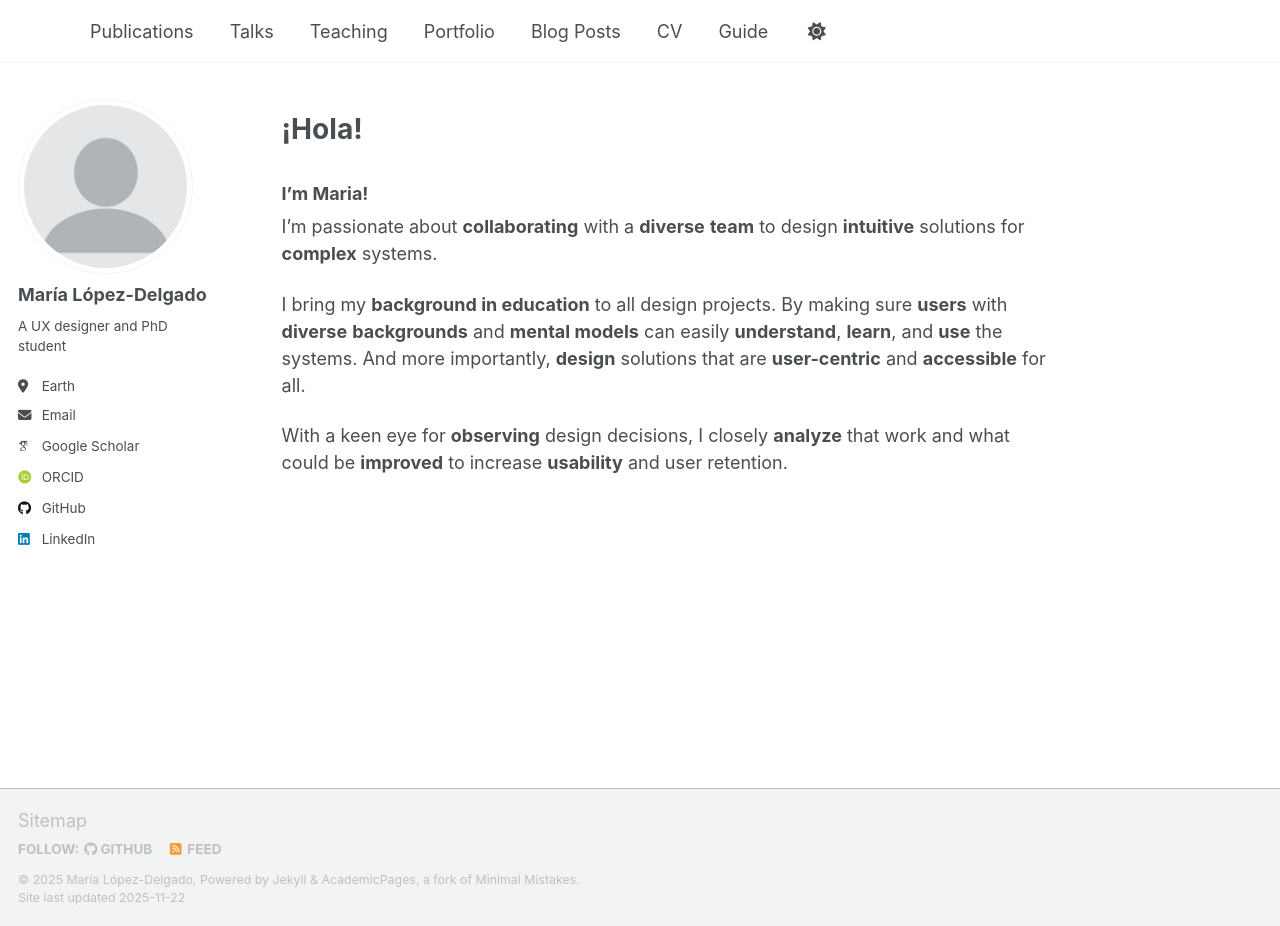
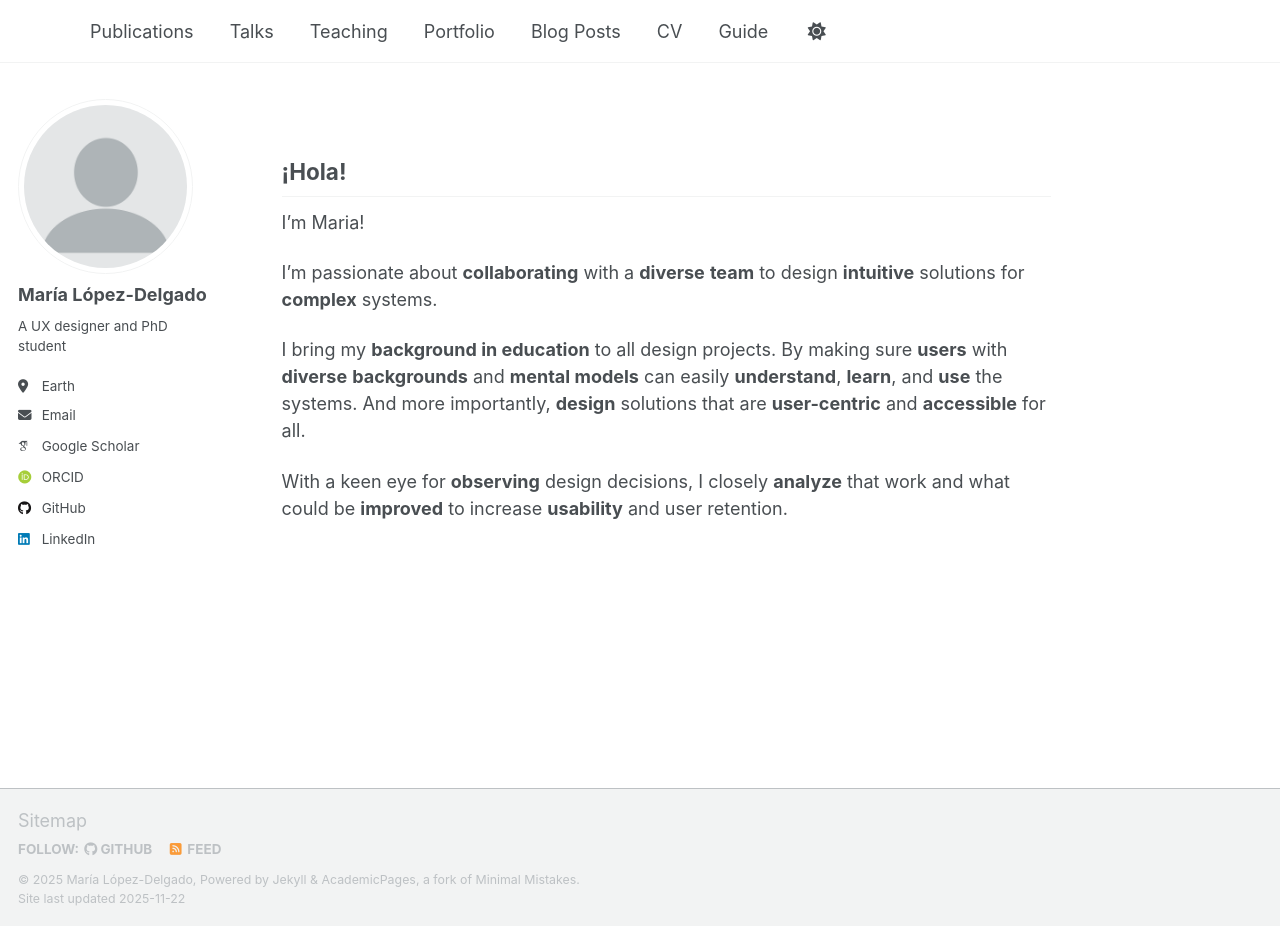
Before and after one commit to maria-lopez-delgado/maria-lopez-delgado.github.io, a Jekyll site: the page built from _pages/about.md, in a window 1280 px wide and 926 px high. Built offline with Jekyll 4.4.1, drawn with Linux system fonts in a browser that asks for light colours; some web fonts are replaced; a script that is not in the unit is left out.

```diff
--- a/_pages/about.md
+++ b/_pages/about.md
@@ -6,9 +6,10 @@ redirect_from:
   - /about/
   - /about.html
 ---
-# ¡Hola!
+¡Hola!
+---
 
-### I’m Maria!
+I’m Maria!
 
 I’m passionate about **collaborating** with a **diverse** **team** to design **intuitive** solutions for **complex** systems.
 
```
